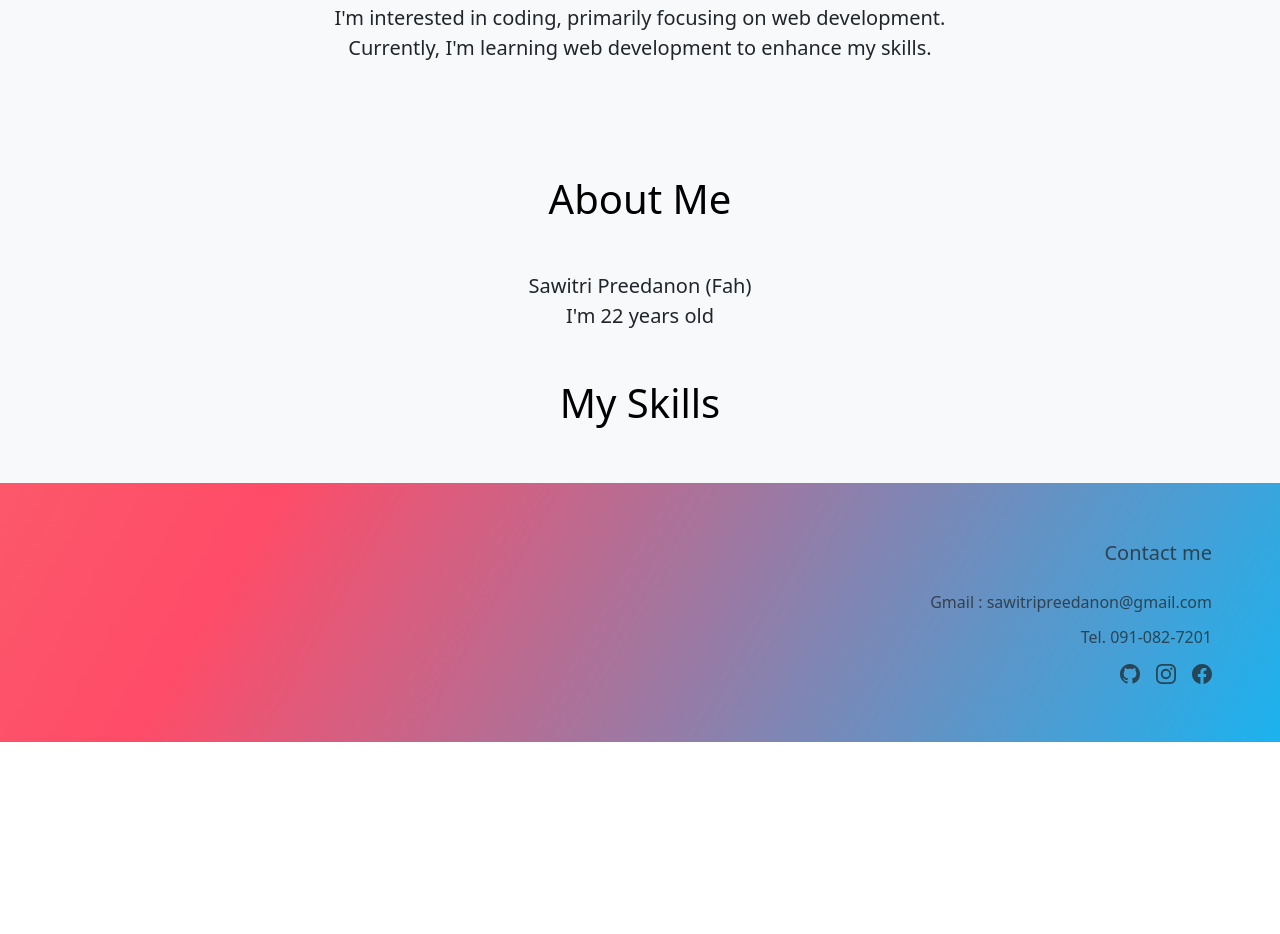
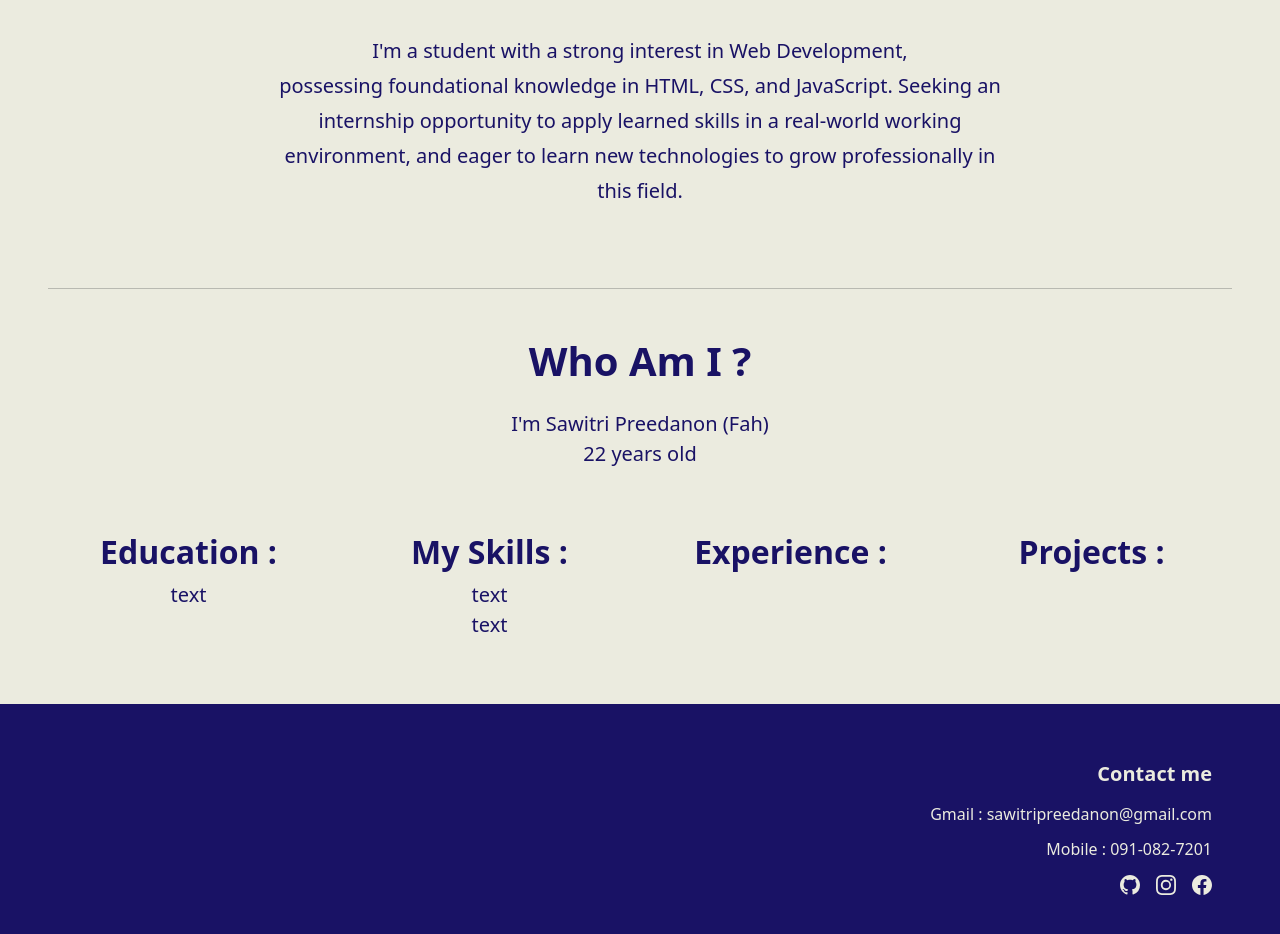
Before and after one commit to ssawi-ii/personal-site, a plain HTML site: page index.html in a window 1280 px wide. Shown: the part 756-1690 px from the top of the page. Before the commit the page ends 1498 px from the top, so only its background shows below. Drawn offline with nearby package versions, Linux system fonts and the light colour scheme.

Commit message:
update documentation

```diff
--- a/index.html
+++ b/index.html
@@ -7,6 +7,8 @@
     <link href="https://cdn.jsdelivr.net/npm/bootstrap@5.3.7/dist/css/bootstrap.min.css"
      rel="stylesheet" integrity="sha384-LN+7fdVzj6u52u30Kp6M/trliBMCMKTyK833zpbD+pXdCLuTusPj697FH4R/5mcr" crossorigin="anonymous">
     <link rel="stylesheet" href="./style.css">
+    <!--font-->
+
 
 </head>
 <body>
@@ -16,7 +18,7 @@
             <div class="px-4 my-5 text-center">
                 <h1 class="display-5 fw-bold text-body-emphasis"><span>Hello !<br>I'm Sawitri</span></h1>
                 <div class="col-lg-6 mx-auto mt-5">
-                    <p class="lead mb-4" style="color: aliceblue;">A student majoring in Informations Studies at Burapha University.</p>
+                    <p class="lead mb-4" style="color: #EBEBDF;">A fourth-year student<br> majoring in Informations Studies at Burapha University.</p>
                 </div>
             </div>
         </div>
@@ -24,18 +26,50 @@
 
     <!--Content-->
     <section id="content">
-        <div class="p-5 text-center bg-body-tertiary">
+        <div class="p-5 text-center">
             <div class="container py-5">
                 <img class="picture_cat" src="./images/cat loves.jpg" alt="Picture of cat">
-                <p class="col-lg-8 mx-auto lead mt-5">I'm interested in coding, primarily focusing on web development.<br> Currently, I'm learning web development to enhance my skills.</p>
+                <p class="intro col-lg-8 mx-auto lead mt-5">I'm a student with a strong interest in Web Development, <br>possessing foundational knowledge in HTML, CSS, and JavaScript.
+                    Seeking an internship opportunity to apply learned skills in a real-world working environment, and eager to learn new technologies to grow professionally in this field.</p>
             </div>
+            <hr>
             <div class="detail">
-                <h1 class="text-body-emphasis mt-5">About Me</h1>
-                <p class="col-lg-8 mx-auto lead mt-5">Sawitri Preedanon (Fah) <br> I'm 22 years old  </p>
-                <h1 class="text-body-emphasis mt-5">My Skills</h1>
+                <h1 class="text-body-emphasis fw-bold mt-5">Who Am I ?</h1>
+                <ul class="col-lg-8 mx-auto lead mt-4 list-unstyled">
+                    <li>I'm Sawitri Preedanon (Fah)</li>
+                    <li>22 years old</li>
+
+                </ul>
+            </div>
+            <div class="grid-container">
+                <!--1-->
+                <div class="item">
+                    <h2 class="text-body-emphasis fw-bold mt-5">Education :</h2>
+                    <p class="text-body-emphasis lead">text</p>
+                </div>
+
+                <!--2-->
+                <div class="item">
+                    <h2 class="text-body-emphasis fw-bold mt-5">My Skills :</h2>
+                    <ul class="text-body-emphasis lead list-unstyled">
+                        <li>text</li>
+                        <li>text</li>
+                    </ul>
+                </div>
+
+                <!--3-->
+                <div class="item">
+                    <h2 class="text-body-emphasis fw-bold mt-5">Experience :</h2>
+                </div>
+
+                <!--4-->
+                <div class="item">
+                    <h2 class="text-body-emphasis fw-bold mt-5">Projects :</h2>
+                </div>
 
 
             </div>
+
         </div>
     </section>
 
@@ -45,21 +79,21 @@
             <footer class="contact mt-5 my-5">
             <!--<footer class="d-flex flex-wrap justify-content-between align-items-center py-3 my-4">-->
                 <div class="contact-me">
-                    <h5 class="mb-3 mb-md-0 text-body-secondary">Contact me</h5>
+                    <h5 class="mb-3 mb-md-0 text-body-secondary fw-bold"><span>Contact me</span></h5>
                 </div>
                 <div class="col-md-4">
-                    <p class="mb-3 mb-md-0 text-body-secondary">Gmail : sawitripreedanon@gmail.com <br> Tel. 091-082-7201</p>
+                    <p class="mb-3 mb-md-0 text-body-secondary"><span>Gmail : sawitripreedanon@gmail.com <br> Mobile : 091-082-7201</span></p>
                 </div>
                 <div class="logo-contact col-md-4 list-unstyled">
                     <a class="text-body-secondary" href="https://github.com/ssawi-ii" target="_blank">
-                        <svg xmlns="http://www.w3.org/2000/svg" width="20" height="20" fill="currentColor" class="bi bi-github" viewBox="0 0 16 16">
+                        <span><svg xmlns="http://www.w3.org/2000/svg" width="20" height="20" fill="currentColor" class="bi bi-github" viewBox="0 0 16 16">
                             <path d="M8 0C3.58 0 0 3.58 0 8c0 3.54 2.29 6.53 5.47 7.59.4.07.55-.17.55-.38 0-.19-.01-.82-.01-1.49-2.01.37-2.53-.49-2.69-.94-.09-.23-.48-.94-.82-1.13-.28-.15-.68-.52-.01-.53.63-.01
                             1.08.58 1.23.82.72 1.21 1.87.87 2.33.66.07-.52.28-.87.51-1.07-1.78-.2-3.64-.89-3.64-3.95 0-.87.31-1.59.82-2.15-.08-.2-.36-1.02.08-2.12 0 0 .67-.21 2.2.82.64-.18 1.32-.27 2-.27s1.36.09
                             2 .27c1.53-1.04 2.2-.82 2.2-.82.44 1.1.16 1.92.08 2.12.51.56.82 1.27.82 2.15 0 3.07-1.87 3.75-3.65 3.95.29.25.54.73.54 1.48 0 1.07-.01 1.93-.01 2.2 0 .21.15.46.55.38A8.01 8.01 0 0 0 16 8c0-4.42-3.58-8-8-8"/>
-                        </svg>
+                        </svg></span>
                     </a>
                     <a class="text-body-secondary" href="https://www.instagram.com/ssawitri_/" target="_blank">
-                        <svg xmlns="http://www.w3.org/2000/svg" width="20" height="20" fill="currentColor" class="bi bi-instagram" viewBox="0 0 16 16">
+                        <span><svg xmlns="http://www.w3.org/2000/svg" width="20" height="20" fill="currentColor" class="bi bi-instagram" viewBox="0 0 16 16">
                             <path d="M8 0C5.829 0 5.556.01 4.703.048 3.85.088 3.269.222 2.76.42a3.9 3.9 0 0 0-1.417.923A3.9 3.9 0 0 0 .42 2.76C.222 3.268.087
                             3.85.048 4.7.01 5.555 0 5.827 0 8.001c0 2.172.01 2.444.048 3.297.04.852.174 1.433.372 1.942.205.526.478.972.923 1.417.444.445.89.719
                             1.416.923.51.198 1.09.333 1.942.372C5.555 15.99 5.827 16 8 16s2.444-.01 3.298-.048c.851-.04 1.434-.174 1.943-.372a3.9 3.9 0 0 0 1.416-.923c.445-.445.718-.891.923-1.417.197-.509.332-1.09.372-1.942C15.99
@@ -69,14 +103,14 @@
                             1-.6-.92c-.109-.281-.24-.705-.275-1.485-.038-.843-.046-1.096-.046-3.233s.008-2.388.046-3.231c.036-.78.166-1.204.276-1.486.145-.373.319-.64.599-.92s.546-.453.92-.598c.282-.11.705-.24
                             1.485-.276.738-.034 1.024-.044 2.515-.045zm4.988 1.328a.96.96 0 1 0 0 1.92.96.96 0 0 0 0-1.92m-4.27 1.122a4.109 4.109 0 1 0 0 8.217 4.109 4.109 0 0 0 0-8.217m0 1.441a2.667
                             2.667 0 1 1 0 5.334 2.667 2.667 0 0 1 0-5.334"/>
-                        </svg>
+                        </svg></span>
                     </a>
                     <a class="text-body-secondary" href="https://www.facebook.com/ppoon.sawitrt" target="_blank">
-                        <svg xmlns="http://www.w3.org/2000/svg" width="20" height="20" fill="currentColor" class="bi bi-facebook" viewBox="0 0 16 16">
+                        <span></sp><svg xmlns="http://www.w3.org/2000/svg" width="20" height="20" fill="currentColor" class="bi bi-facebook" viewBox="0 0 16 16">
                             <path d="M16 8.049c0-4.446-3.582-8.05-8-8.05C3.58 0-.002 3.603-.002 8.05c0 4.017 2.926 7.347 6.75 7.951v-5.625h-2.03V8.05H6.75V6.275c0-2.017
                             1.195-3.131 3.022-3.131.876 0 1.791.157 1.791.157v1.98h-1.009c-.993 0-1.303.621-1.303 1.258v1.51h2.218l-.354 2.326H9.25V16c3.824-.604 6.75-3.934
                             6.75-7.951"/>
-                        </svg>
+                        </svg></span>
                     </a>
                 </div>
             </footer>
@@ -87,3 +121,13 @@
 </script>
 </body>
 </html>
+
+
+
+
+
+<!--
+-change font
+-reponsive
+-dark mode (optional)
+-->
--- a/style.css
+++ b/style.css
@@ -1,5 +1,4 @@
-/*heading*/
-.gradient-background {
+/*.gradient-background {
   background: linear-gradient(300deg, #00bfff, #ff4c68, #ef8172);
   background-size: 180% 180%;
   animation: gradient-animation 15s ease infinite;
@@ -15,19 +14,57 @@
   100% {
     background-position: 0% 50%;
   }
+}*/
+
+/*heading*/
+#heading {
+  background-color: #191265;
 }
 
 span {
-	color: aliceblue;
+	color: #EBEBDF;
 }
 
+
 /*content*/
+#content {
+  background-color: #EBEBDF;
+}
+
 .picture_cat {
 	height: 200px;
 	border-radius: 50%;
 }
 
+.container {
+  color: #191265;
+}
+
+.intro {
+  line-height: 35px;
+  font-weight: 500;
+}
+
+.text-body-emphasis {
+  color: #191265 !important;
+}
+
+.detail {
+  color: #191265;
+}
+
+.grid-container {
+  display: grid;
+  grid-template-columns: repeat(4, 1fr);
+  gap: 20px;
+}
+
+
 /*footer*/
+#footer {
+  background-color: #191265;
+}
+
 .contact {
 	display: flex;
 	flex-direction: column;
@@ -43,5 +80,5 @@ span {
 }
 
 .contact-me {
-	margin-bottom: 15px;
+	margin-bottom: 6px;
 }
```
